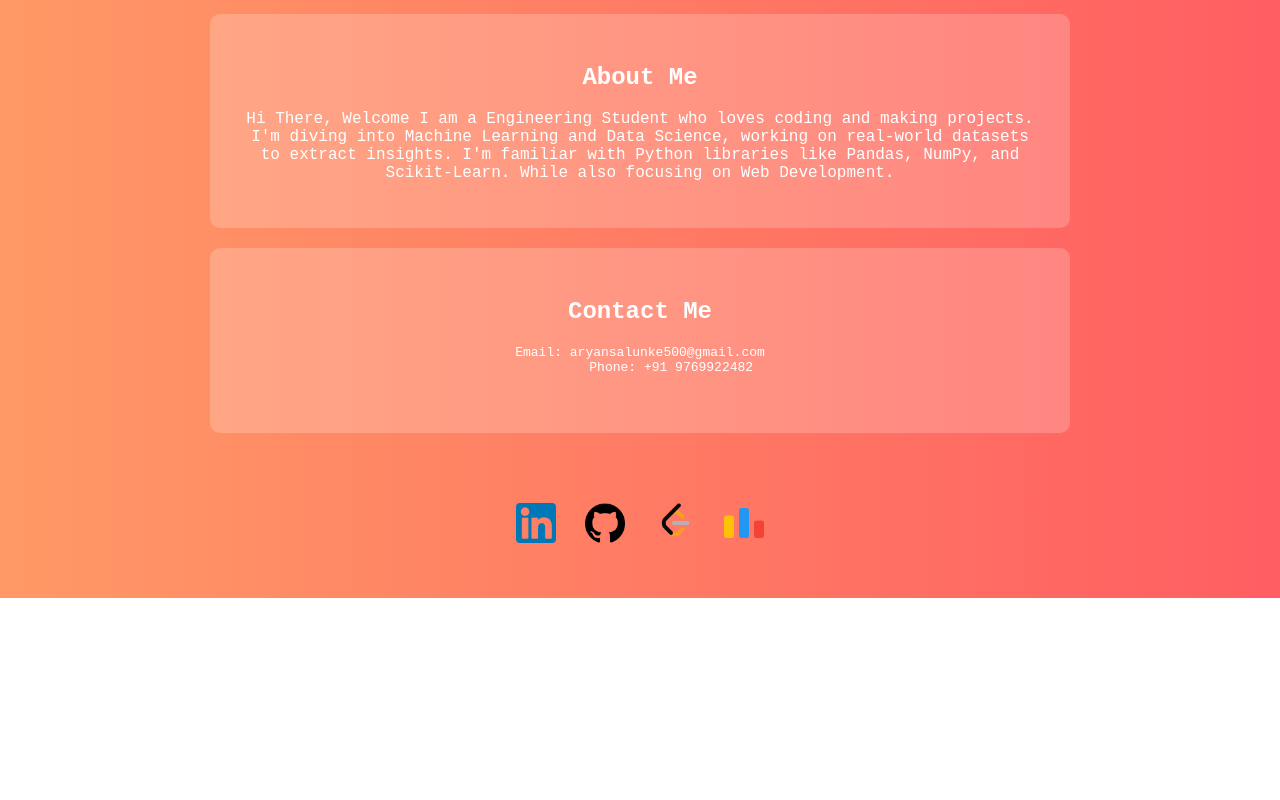
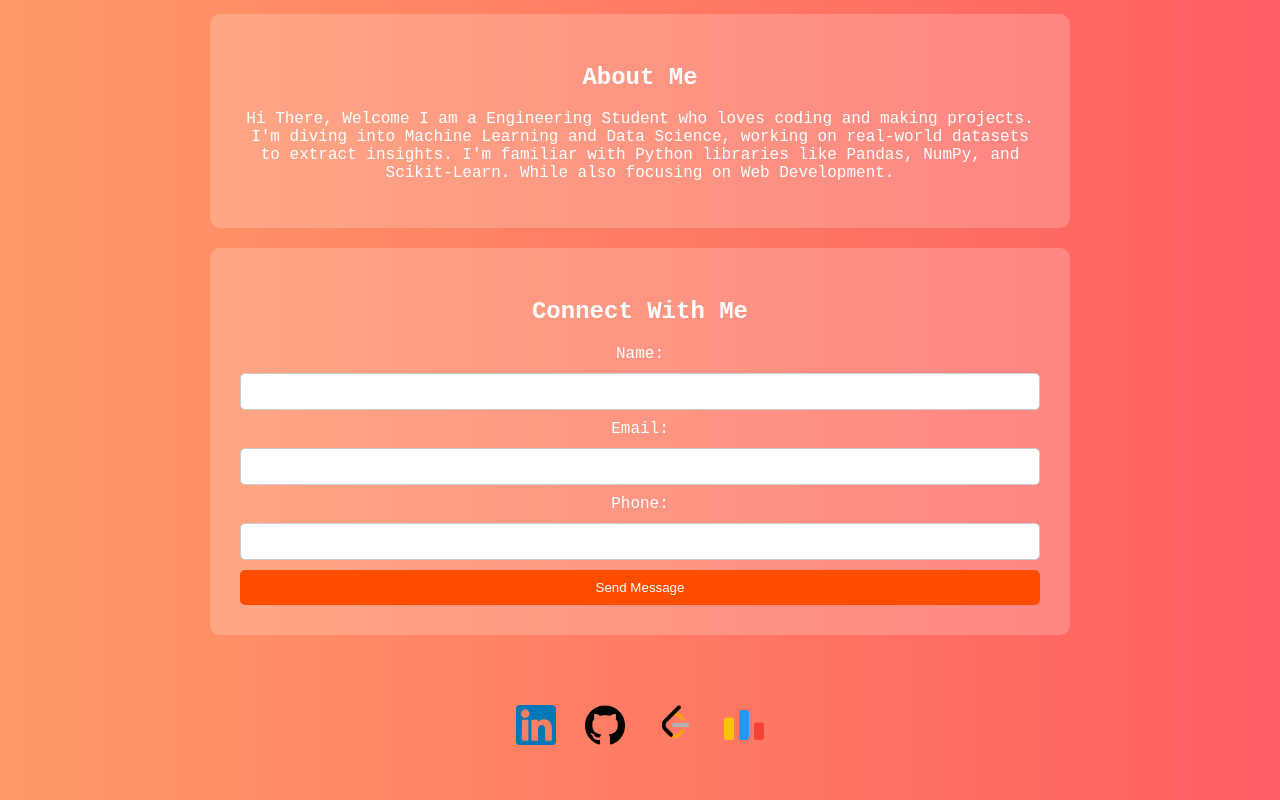
Before and after one commit to AryanSalunke987/MyPortfolio, a plain HTML site: page index.html in a window 1280 px wide. Shown: the part 512-1312 px from the top of the page. Before the commit the page ends 1110 px from the top, so only its background shows below. Drawn offline with Linux system fonts and the light colour scheme.

Commit message:
Update index.html

```diff
--- a/index.html
+++ b/index.html
@@ -32,11 +32,28 @@
         </p>
     </section>
 
-    <section id="contact">
+  <!-- <section id="contact">
         <h2>Contact Me</h2>
         <pre>Email: aryansalunke500@gmail.com
         Phone: +91 9769922482
         </pre>
+    </section>-->
+
+
+    <section id="contact">
+        <h2>Connect With Me</h2>
+        <form action="https://formspree.io/f/xdkekwor" method="POST">
+            <label for="name">Name:</label>
+            <input type="text" id="name" name="name" required>
+
+            <label for="email">Email:</label>
+            <input type="email" id="email" name="email" required>
+
+            <label for="phone">Phone:</label>
+            <input type="tel" id="phone" name="phone" required>
+
+            <button type="submit">Send Message</button>
+        </form>
     </section>
 
     <section class="social-links">
@@ -53,5 +70,6 @@
             <img src="images/codeforces.png" alt="CodeForces">
         </a>
     </section>
+
 </body>
 </html>
```
Lines whose indentation alone changed are shown as unchanged.
